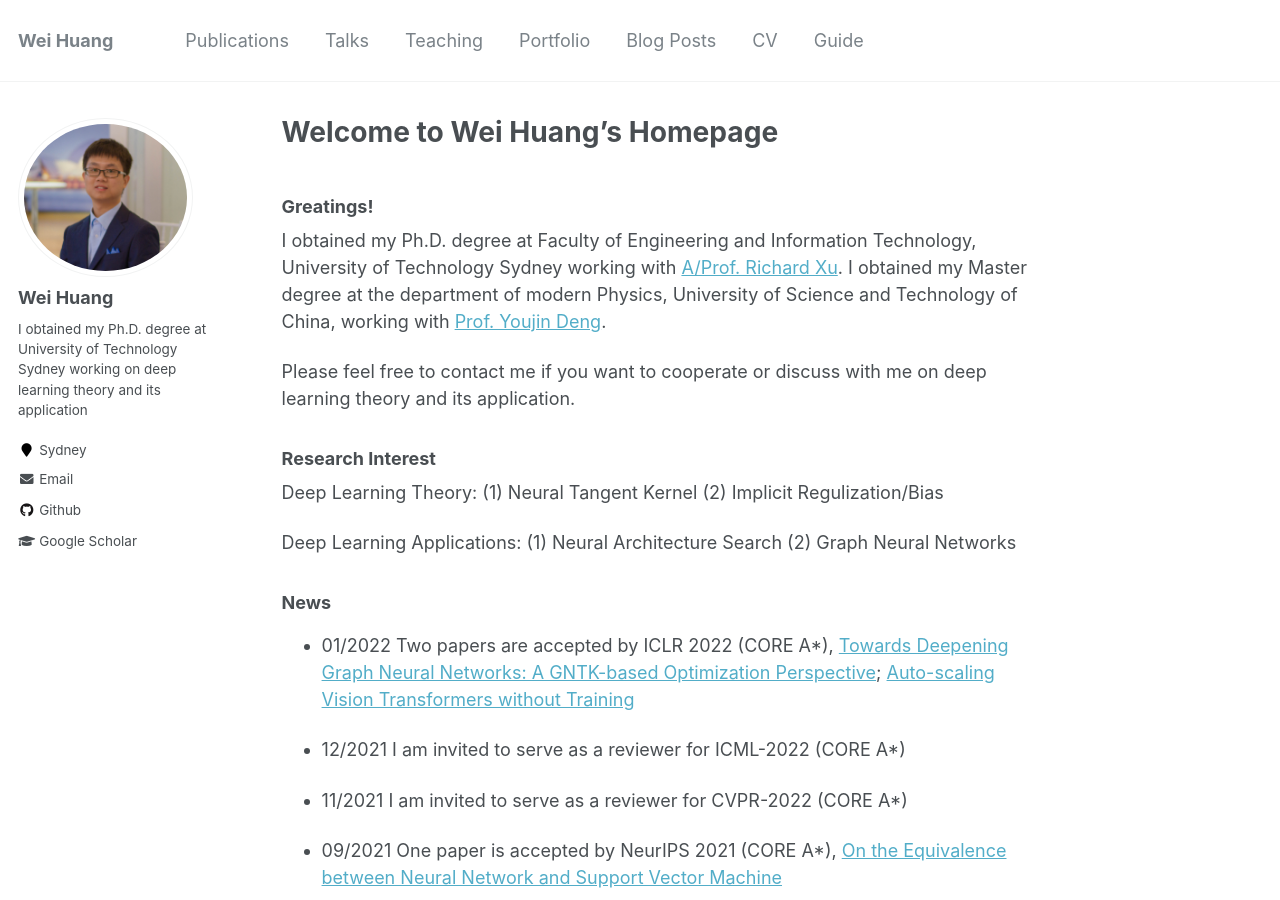
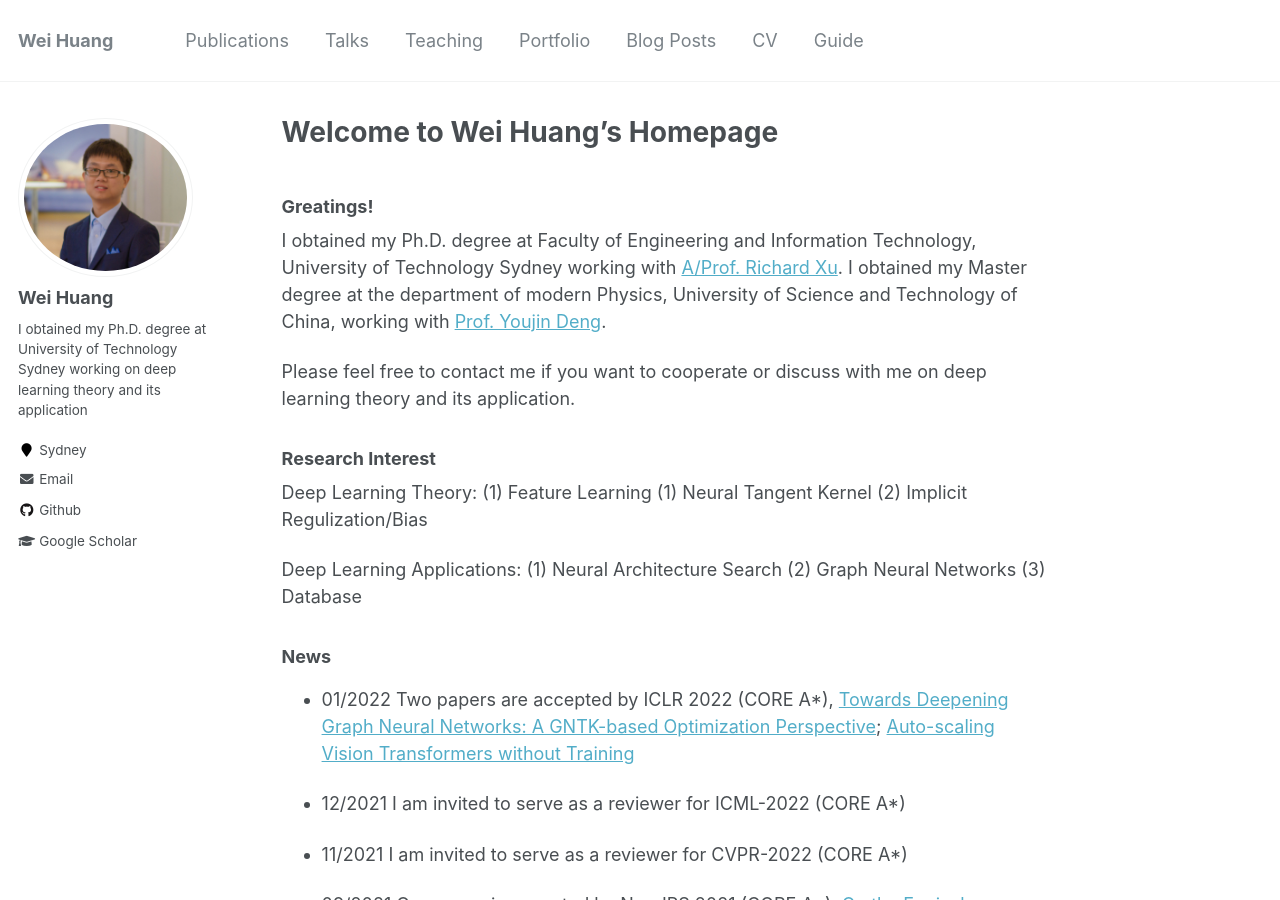
Before and after one commit to WeiHuang05/Weihuang05.github.io, a Jekyll site: the page built from index.md, in a window 1280 px wide and 900 px high. Built offline with Jekyll 4.4.1, drawn with Linux system fonts in a browser that asks for light colours.

Commit message:
Update index.md

```diff
--- a/index.md
+++ b/index.md
@@ -11,9 +11,9 @@ Please feel free to contact me if you want to cooperate or discuss with me on de
 
 ### Research Interest
 
-Deep Learning Theory: (1) Neural Tangent Kernel (2) Implicit Regulization/Bias
+Deep Learning Theory: (1) Feature Learning (1) Neural Tangent Kernel (2) Implicit Regulization/Bias
 
-Deep Learning Applications: (1) Neural Architecture Search (2) Graph Neural Networks
+Deep Learning Applications: (1) Neural Architecture Search (2) Graph Neural Networks (3) Database
 
 
 ### News
```
